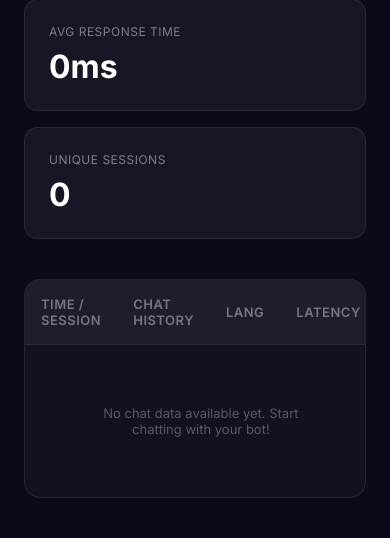
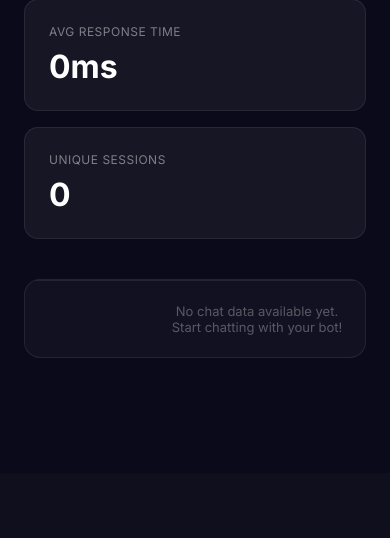
Before and after one commit to PythonicDG/RAG-Based-Chatbot, a FastAPI app: page /dashboard/bots/1/analytics in a window 390 px wide. Shown: the part 371-909 px from the top of the page. After the commit the page ends 729 px from the top, so only its background shows below. Run offline with FastAPI, Linux system fonts and the light colour scheme; the visitor is signed in with stand-in values (Sample User, id 1); tables that the repository leaves empty hold one stand-in row (values such as "Sample post").

Commit message:
Make analytics table responsive

```diff
--- a/static/dashboard.css
+++ b/static/dashboard.css
@@ -135,6 +135,42 @@
         border-radius: 14px;
         padding: 22px;
     }
+
+    .responsive-table table,
+    .responsive-table thead,
+    .responsive-table tbody,
+    .responsive-table tr,
+    .responsive-table th,
+    .responsive-table td {
+        display: block;
+        width: 100%;
+    }
+
+    .responsive-table thead {
+        display: none;
+    }
+
+    .responsive-table tr {
+        padding: 14px;
+        border-top: 1px solid rgba(255, 255, 255, 0.08);
+    }
+
+    .responsive-table td {
+        display: grid;
+        grid-template-columns: 7rem 1fr;
+        gap: 12px;
+        padding: 8px 0;
+        border-top: 0;
+    }
+
+    .responsive-table td::before {
+        content: attr(data-label);
+        color: rgba(255, 255, 255, 0.42);
+        font-size: 11px;
+        font-weight: 600;
+        letter-spacing: 0.5px;
+        text-transform: uppercase;
+    }
 }
 
 @media (max-width: 560px) {
--- a/templates/dashboard/analytics.html
+++ b/templates/dashboard/analytics.html
@@ -201,7 +201,7 @@
             </div>
         </div>
 
-        <div class="log-table-container">
+        <div class="log-table-container responsive-table">
             <table>
                 <thead>
                     <tr>
@@ -215,16 +215,16 @@
                     {% if logs %}
                     {% for log in logs %}
                     <tr>
-                        <td>
+                        <td data-label="Time">
                             <div class="timestamp">{{ log.created_at.strftime('%m-%d %H:%M') }}</div>
                             <div class="session-id">{{ log.session_id }}</div>
                         </td>
-                        <td>
+                        <td data-label="Chat">
                             <div class="user-msg">User: {{ log.user_message }}</div>
                             <div class="bot-res">Bot: {{ log.bot_response }}</div>
                         </td>
-                        <td><span class="lang-badge">{{ log.language or 'en' }}</span></td>
-                        <td class="timestamp">{{ log.response_time_ms | round(0) }}ms</td>
+                        <td data-label="Lang"><span class="lang-badge">{{ log.language or 'en' }}</span></td>
+                        <td data-label="Latency" class="timestamp">{{ log.response_time_ms | round(0) }}ms</td>
                     </tr>
                     {% endfor %}
                     {% else %}
```
